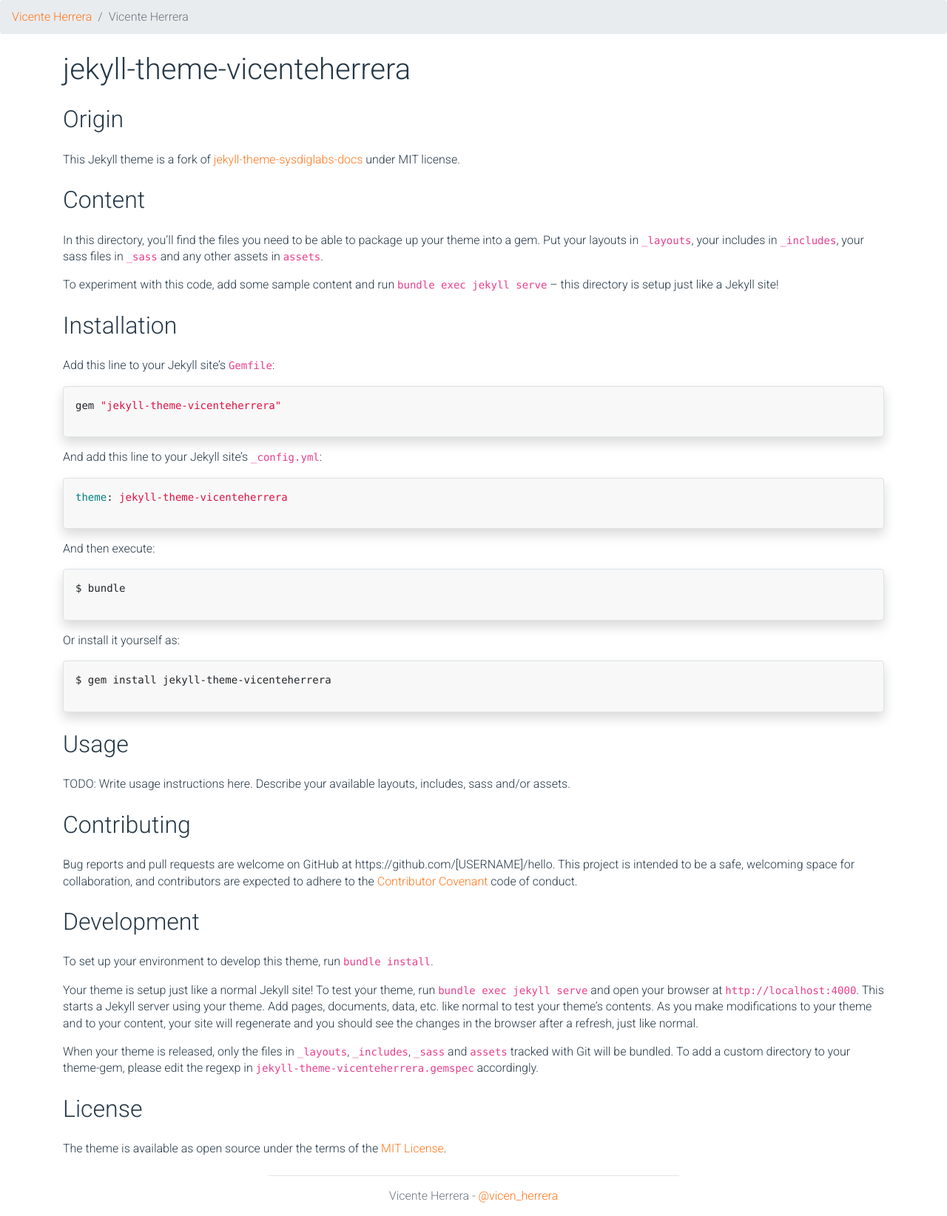
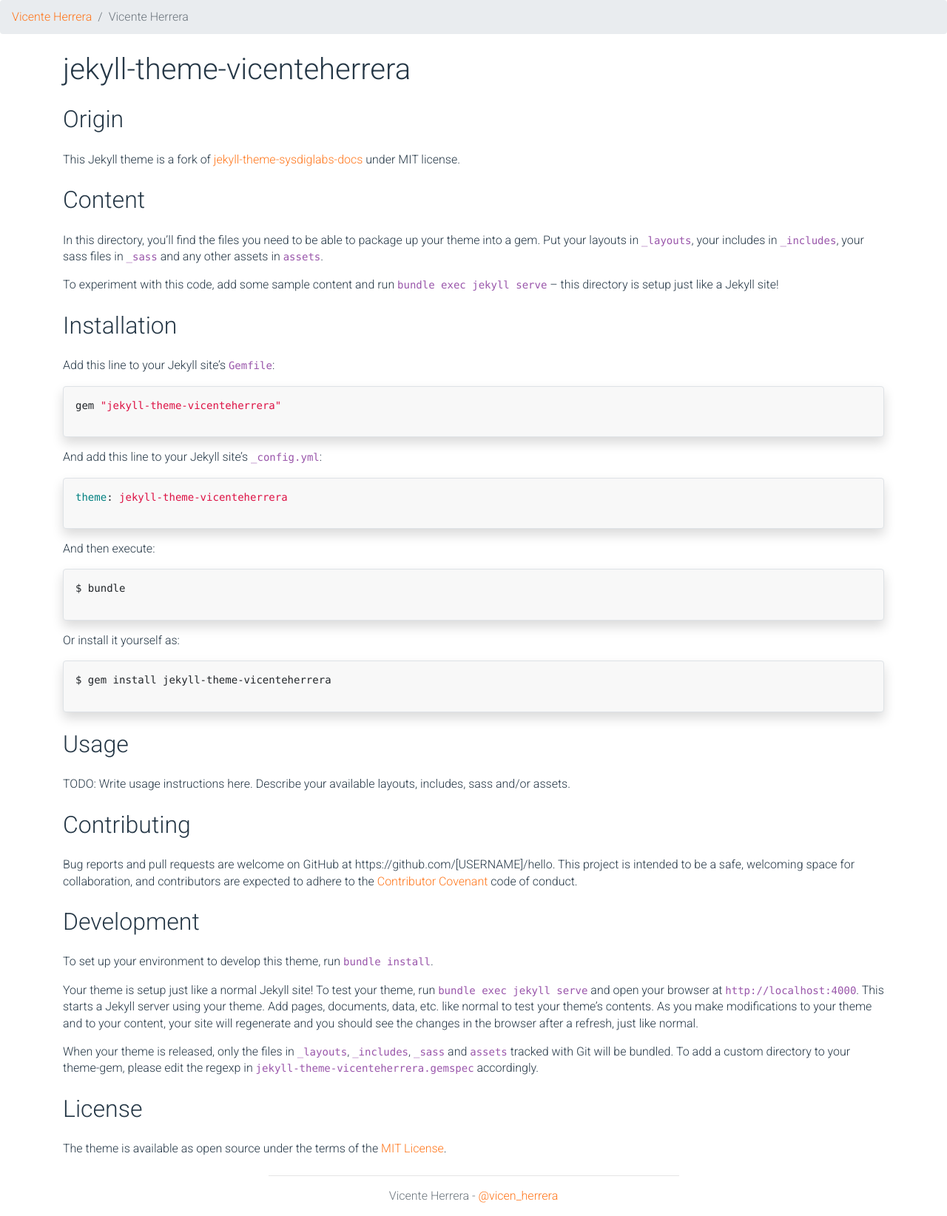
Before and after one commit to vicenteherrera/jekyll-theme-vicenteherrera, a Jekyll site: the page built from README.md, in a window 1280 px wide. Shown: the whole page at 74% size. Built offline with Jekyll 4.4.1, drawn with Linux system fonts in a browser that asks for light colours; our own code applies the rules of GitHub Pages for plain Markdown files.

Commit message:
Flat button color darker

```diff
--- a/_sass/jekyll-theme-vicenteherrera.scss
+++ b/_sass/jekyll-theme-vicenteherrera.scss
@@ -64,10 +64,8 @@ footer {
 
 /* Lesson and video buttons */
 
-
-
 a.solid-btn {
-  background-color: #88F;
+  background-color: #0066B8;
   color: white;
   display: inline-block;
   width: 370px;
@@ -96,3 +94,7 @@ a.file {
   background-image: url(/assets/icons/file-earmark-arrow-down.svg);
   padding-left: 35px;
 }
+
+code {
+  color: #95A;
+}
```
